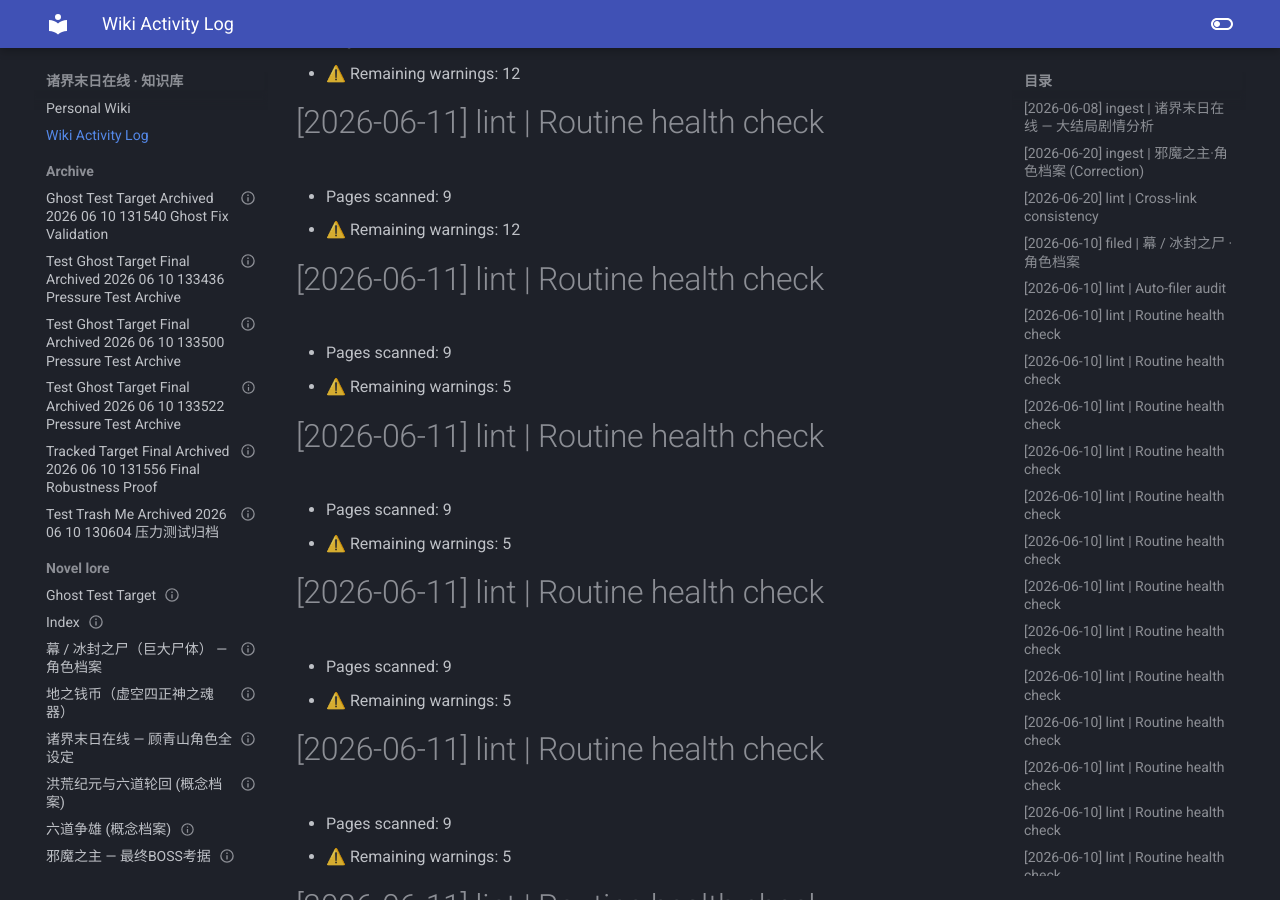
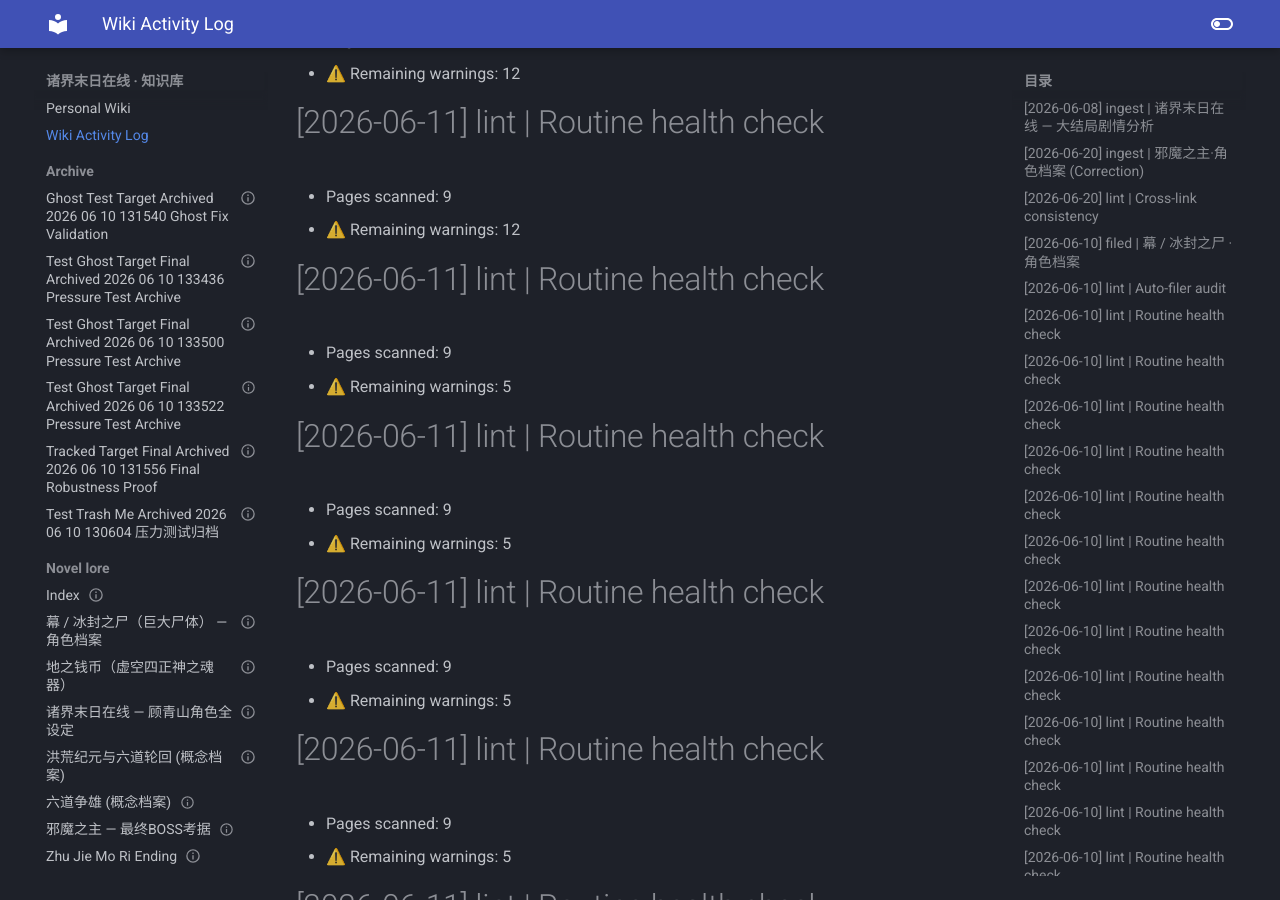
Before and after one commit to Zack3155/llm-wiki, an MkDocs documentation site: the page built from docs/log.md, in a window 1280 px wide and 900 px high, scrolled down 16766 px. Built offline with MkDocs 1.6.1 and Material for MkDocs 9.7.7, drawn with Linux system fonts in a browser that asks for light colours.

Commit message:
Wiki Linter Auto-Commit: 2026-06-11 03:30:29

```diff
--- a/docs/log.md
+++ b/docs/log.md
@@ -376,3 +376,6 @@
 # [2026-06-11] lint | Routine health check
 - Pages scanned: 9
 - ⚠️ Remaining warnings: 5
+# [2026-06-11] lint | Routine health check
+- Pages scanned: 9
+- ⚠️ Remaining warnings: 5
--- a/docs/topics/novel-lore/_index.md
+++ b/docs/topics/novel-lore/_index.md
@@ -1,4 +1,5 @@
 ---
+
 
 
 
@@ -18,7 +19,9 @@
 
 
 
+
 ---
+
 
 
 
@@ -62,5 +65,4 @@
 
 
 
-| [Ghost Test Target](./_ghost_test_target.md) | Wiki | Auto-added |
 | [地之钱币（虚空四正神之魂器）](./di-zhi-qian-bi-concept.md) | Wiki | Auto-added |
```
Also changed, not shown: docs/topics/novel-lore/_ghost_test_target.md (deleted, +0 -8 lines).
